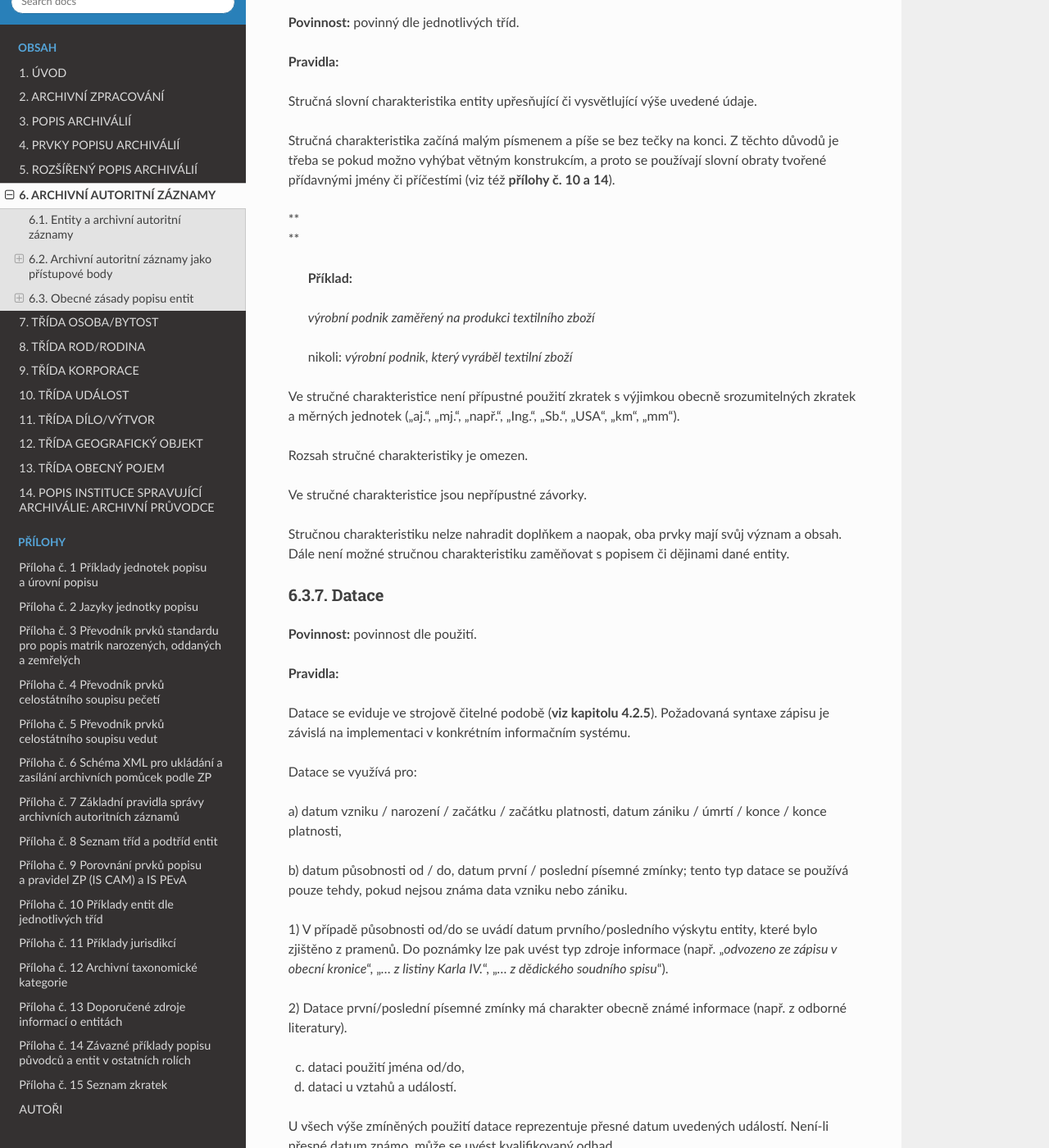
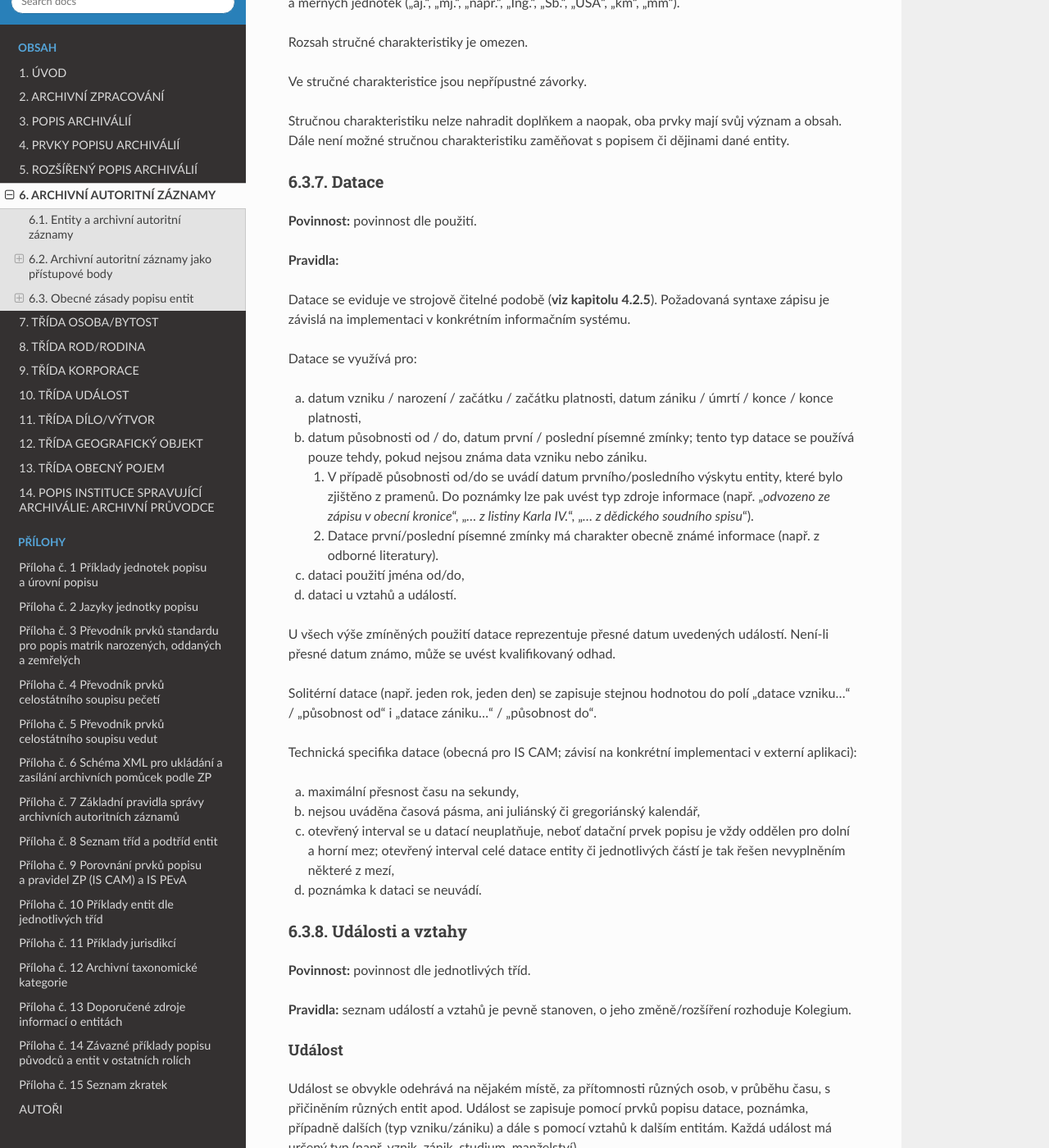
Before and after one commit to elzasw/zp, a Sphinx documentation site: the page built from source/06-autor-zazn.rst, in a window 1280 px wide and 1400 px high, scrolled down 23352 px. Shown: the whole window at 82% size. Built offline with Sphinx 7.4.7 and the Read the Docs theme 2.0.0, drawn with Linux system fonts in a browser that asks for light colours; some of the changed text lies outside the part shown.

Commit message:
Opravy v kap. 2 a 6

```diff
--- a/source/06-autor-zazn.rst
+++ b/source/06-autor-zazn.rst
@@ -95,9 +95,10 @@ Ve vztahu k jednotce popisu se rozlišují dva základní účely použití
 archivních autoritních záznamů, resp. přístupových bodů:
 
 a) archivní autoritní záznam entity v roli původce (identifikace původce
-archiválií),
+   archiválií),
 
 b) archivní autoritní záznam entity v ostatních rolích.
+
 
 Pro popis entity v roli původce i v ostatních rolích se v IS CAM vytváří
 vždy jen jeden archivní autoritní záznam. Zásady popisu jsou stejné a
@@ -184,12 +185,13 @@ V IS CAM se proto:
 a) získávají záznamy, jsou-li již vytvořeny,
 
 b) doplňují existující záznamy, zejména pokud byly založeny pro potřebu
-role entity ve vztahu k jednotce popisu a neobsahují úplné informace
-potřebné pro popis původce,
+   role entity ve vztahu k jednotce popisu a neobsahují úplné informace
+   potřebné pro popis původce,
 
 c) vytváří nové záznamy, pokud nebyly nalezeny,
 
 d) vytváří vazby mezi archivními autoritními záznamy.
+
 
 Propojení s evidencí NAD a s popisy archiválií v digitální podobě jsou
 zajišťovány prostřednictvím identifikátoru záznamu IS CAM.
@@ -225,13 +227,14 @@ tvoří podle vlastních pravidel. K použití údajů o původci **viz kapitolu
 Záznamy o původcích mohou být použity:
 
 a) k popisu korporace, rodu (případně větve rodu), osoby nebo události
-jako entit v systému archivního popisu,
+   jako entit v systému archivního popisu,
 
 b) k vytváření a využívání přístupových bodů v archivním popisu,
 
 c) k dokumentování vztahů mezi různými původci dokumentů, vztahů mezi
-nimi a dokumenty či jinými zdroji jimi vytvořenými nebo vytvořenými o
-nich.
+   nimi a dokumenty či jinými zdroji jimi vytvořenými nebo vytvořenými o
+   nich.
+
 
 Záznam o původci je možno vázat na více než jeden archivní soubor, na
 části archivního souboru i na nižší jednotlivé jednotky popisu. Popis
@@ -420,33 +423,34 @@ Povinnost vyplnění
 Povinnost vyplnění prvků popisu (dále také jako PP) se uvádí v
 následujících variantách:
 
-**a) povinný PP** = vždy povinný prvek popisu entity; bez jeho vyplnění
-není archivní autoritní záznam v IS CAM validní; jde o povinnost
-vyplnění, která je ověřována technickými prostředky (aplikačním
-prostředím),
-
-**b) povinný PP u původců, v ostatních případech doporučený** = povinný
-prvek popisu v případě, že daná entita je původcem archivního souboru či
-jeho části (**viz též kapitolu 6.2.1**); technické prostředky IS CAM
-neověřují, zda je prvek popisu vyplněn,
-
-**c) povinný PP za určitých okolností, v ostatních případech
-doporučený** = povinný prvek v případech, které stanovuje příslušná
-pasáž ZP, v ostatních případech je vyplnění doporučeno; technické
-prostředky IS CAM neověřují, zda je prvek popisu vyplněn,
-
-**d) povinný PP za určitých okolností, v ostatních případech se
-neuvádí** = povinný prvek, který se uvádí **pouze** v případech, které
-stanovuje příslušná pasáž ZP, za jiných okolností se nevyplňuje;
-technické prostředky IS CAM neověřují, zda je prvek popisu vyplněn,
-
-**e) doporučený PP** = prvek popisu se vyplňuje vždy, pokud je příslušná
-informace známá či snadno zjistitelná ze zpracovávaných archiválií, z
-odborné literatury či z jiného věrohodného zdroje (internetové databáze
-apod. – viz též **přílohu č. 13**); technické prostředky IS CAM
-neověřují, zda je prvek popisu vyplněn,
-
-**f) nepovinný PP** = prvek popisu není povinný.
+a) **povinný PP** = vždy povinný prvek popisu entity; bez jeho vyplnění
+   není archivní autoritní záznam v IS CAM validní; jde o povinnost
+   vyplnění, která je ověřována technickými prostředky (aplikačním
+   prostředím),
+
+b) **povinný PP u původců, v ostatních případech doporučený** = povinný
+   prvek popisu v případě, že daná entita je původcem archivního souboru či
+   jeho části (**viz též kapitolu 6.2.1**); technické prostředky IS CAM
+   neověřují, zda je prvek popisu vyplněn,
+
+c) **povinný PP za určitých okolností, v ostatních případech
+   doporučený** = povinný prvek v případech, které stanovuje příslušná
+   pasáž ZP, v ostatních případech je vyplnění doporučeno; technické
+   prostředky IS CAM neověřují, zda je prvek popisu vyplněn,
+
+d) **povinný PP za určitých okolností, v ostatních případech se
+   neuvádí** = povinný prvek, který se uvádí **pouze** v případech, které
+   stanovuje příslušná pasáž ZP, za jiných okolností se nevyplňuje;
+   technické prostředky IS CAM neověřují, zda je prvek popisu vyplněn,
+
+e) **doporučený PP** = prvek popisu se vyplňuje vždy, pokud je příslušná
+   informace známá či snadno zjistitelná ze zpracovávaných archiválií, z
+   odborné literatury či z jiného věrohodného zdroje (internetové databáze
+   apod. – viz též **přílohu č. 13**); technické prostředky IS CAM
+   neověřují, zda je prvek popisu vyplněn,
+
+f) **nepovinný PP** = prvek popisu není povinný.
+
 
 Analogicky lze chápat i výrazy „\ *povinný/é“,* „\ *povinnost dle
 jednotlivých tříd“,* „\ *povinnost dle použití“*, *„doporučený/o“*,
@@ -538,9 +542,10 @@ Struktura označení
 a) hlavní část jména,
 
 b) vedlejší část jména – pouze u tříd „osoba/bytost“, „rod/rodina“ (u
-podtřídy „větev rodu“) a „korporace“,
+   podtřídy „větev rodu“) a „korporace“,
 
 c) titul/y před, titul/y za – pouze u třídy „osoba/bytost“.
+
 
 2. **Doplněk** (resp. jednotlivé typy doplňků).
 '''''''''''''''''''''''''''''''''''''''''''''''
@@ -598,17 +603,17 @@ Každá entita má pouze jedno preferované označení.
 
 Kritéria pro výběr preferovaného označení jsou:
 
-a) u entit uvedených **v příloze č. 14** preferované jméno podle této
-přílohy,
+a) u entit uvedených **v příloze č. 14** preferované jméno podle této přílohy,
 
 b) jméno, pod nímž je entita nejvíce známá, nebo
 
 c) jméno prokazatelně upřednostňované entitou – jen u podtřídy „fyzická
-osoba“, a tříd „rod/rodina“ a „korporace“, nebo
+   osoba“, a tříd „rod/rodina“ a „korporace“, nebo
 
 d) úřední jméno, nebo
 
 e) jméno po dobu existence entity nejdéle používané.
+
 
 Při rozhodování se postupuje v uvedeném pořadí a) → e), tj. volí se
 první platná varianta. Pokud není možné ani jednu z variant ověřit,
@@ -1102,21 +1107,22 @@ nebo předložka „\ *po*\ “ nejsou akceptovány. Výjimku představuje
 **8. Další technická specifika:**
 
 a) oddělovačem mezi dolní a horní mezí datací, příp. mezi datací a
-působností je spojovník,
+   působností je spojovník,
 
 b) před a za oddělovačem se nezapisují mezery, a to i když se vedle něj
-nalézá slovo či tečka (viz následující příklady).
+   nalézá slovo či tečka (viz následující příklady).
 
 c) jestliže je dolní nebo horní hranice (nebo obě) datace entity řešena
-rozsahem, používá se forma širší meze, tj. u „vzniku“, „začátku“,
-„narození“ dolní mez a u „zániku“, „konce“, „úmrtí“ horní mez. Například
-„\ **Václav** *(kníže a svatý : asi 907-asi 935)“*, přičemž u narození
-je v datačním poli v události vznik vložen odhad roku „\ *907*\ “ a u
-úmrtí je v datačním poli v události zánik zapsán odhad rozsahem
-„\ *929/935*\ “.
+   rozsahem, používá se forma širší meze, tj. u „vzniku“, „začátku“,
+   „narození“ dolní mez a u „zániku“, „konce“, „úmrtí“ horní mez. Například
+   „\ **Václav** *(kníže a svatý : asi 907-asi 935)“*, přičemž u narození
+   je v datačním poli v události vznik vložen odhad roku „\ *907*\ “ a u
+   úmrtí je v datačním poli v události zánik zapsán odhad rozsahem
+   „\ *929/935*\ “.
 
 d) údaj „\ *př. n. l.*\ “ se uvádí za každým záporným letopočtem, např.
-„\ **Cicero**\ *, Marcus Tullius (106 př. n. l.-43 př. n. l.)“*.
+   „\ **Cicero**\ *, Marcus Tullius (106 př. n. l.-43 př. n. l.)“*.
+
 
 Datace vs. chronologický doplněk
 
@@ -1209,8 +1215,6 @@ konci. Z těchto důvodů je třeba se pokud možno vyhýbat větným
 konstrukcím, a proto se používají slovní obraty tvořené přídavnými jmény
 či příčestími (viz též **přílohy č. 10 a 14**).
 
-| \*\*
-| \*\*
 
    **Příklad:**
 
@@ -1244,23 +1248,24 @@ informačním systému.
 Datace se využívá pro:
 
 a) datum vzniku / narození / začátku / začátku platnosti, datum zániku /
-úmrtí / konce / konce platnosti,
+   úmrtí / konce / konce platnosti,
 
 b) datum působnosti od / do, datum první / poslední písemné zmínky;
-tento typ datace se používá pouze tehdy, pokud nejsou známa data vzniku
-nebo zániku.
-
-1) V případě působnosti od/do se uvádí datum prvního/posledního výskytu
-entity, které bylo zjištěno z pramenů. Do poznámky lze pak uvést typ
-zdroje informace (např. „\ *odvozeno ze zápisu v obecní kronice*\ “,
-„\ *… z listiny Karla IV.*\ “, „\ *… z dědického soudního spisu*\ “).
-
-2) Datace první/poslední písemné zmínky má charakter obecně známé
-informace (např. z odborné literatury).
+   tento typ datace se používá pouze tehdy, pokud nejsou známa data vzniku
+   nebo zániku.
+
+   1) V případě působnosti od/do se uvádí datum prvního/posledního výskytu
+      entity, které bylo zjištěno z pramenů. Do poznámky lze pak uvést typ
+      zdroje informace (např. „\ *odvozeno ze zápisu v obecní kronice*\ “,
+      „\ *… z listiny Karla IV.*\ “, „\ *… z dědického soudního spisu*\ “).
+
+   2) Datace první/poslední písemné zmínky má charakter obecně známé
+      informace (např. z odborné literatury).
 
 c) dataci použití jména od/do,
 
 d) dataci u vztahů a událostí.
+
 
 U všech výše zmíněných použití datace reprezentuje přesné datum
 uvedených událostí. Není-li přesné datum známo, může se uvést
@@ -1278,10 +1283,11 @@ a) maximální přesnost času na sekundy,
 b) nejsou uváděna časová pásma, ani juliánský či gregoriánský kalendář,
 
 c) otevřený interval se u datací neuplatňuje, neboť datační prvek popisu
-je vždy oddělen pro dolní a horní mez; otevřený interval celé datace
-entity či jednotlivých částí je tak řešen nevyplněním některé z mezí,
+   je vždy oddělen pro dolní a horní mez; otevřený interval celé datace
+   entity či jednotlivých částí je tak řešen nevyplněním některé z mezí,
 
 d) poznámka k dataci se neuvádí.
+
 
 Události a vztahy
 ~~~~~~~~~~~~~~~~~~~~~~~
@@ -1303,11 +1309,12 @@ určený typ (např. vznik, zánik, studium, manželství).
 Událost je vytvořena pouze v případě, kdy je vyplněna alespoň jedna z
 následujících informací:
 
-**1. datace začátku/konce události** (nepovinný PP),
-
-**2. poznámka k události** (nepovinný PP),
-
-**3. vztahy spojené s událostí** (nepovinné).
+1. **datace začátku/konce události** (nepovinný PP),
+
+2. **poznámka k události** (nepovinný PP),
+
+3. **vztahy spojené s událostí** (nepovinné).
+
 
 Strukturu vztahu viz níže.
 
@@ -1355,6 +1362,7 @@ Rozlišují se dva typy vztahů:
 a) vztahy spojené s událostí,
 
 b) související entity (vztahy mimo událost).
+
 
 Vztahy s jinými entitami jsou definovány vždy specifikací vztahu a
 připojenou entitou.
@@ -1472,7 +1480,7 @@ Identifikátor INTERPI je doporučený identifikátor (viz odkaz v **příloze
 Struktura prvku je následující:
 
 a) zdroj externího identifikátoru – informace identifikující kód (výběr
-z číselníku),
+   z číselníku),
 
 b) hodnota externího identifikátoru,
 
```
Also changed, not shown: source/02-arch-zprac.rst (+13 -12 lines).
